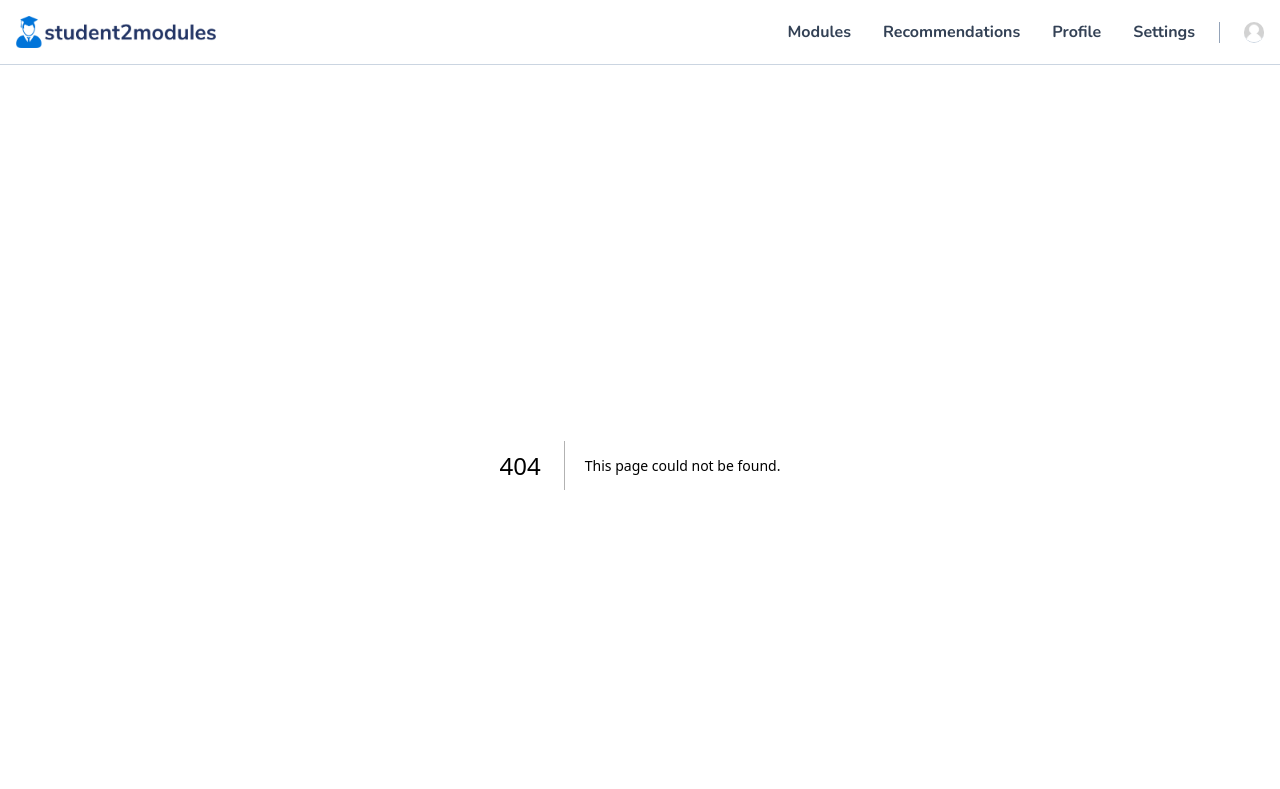
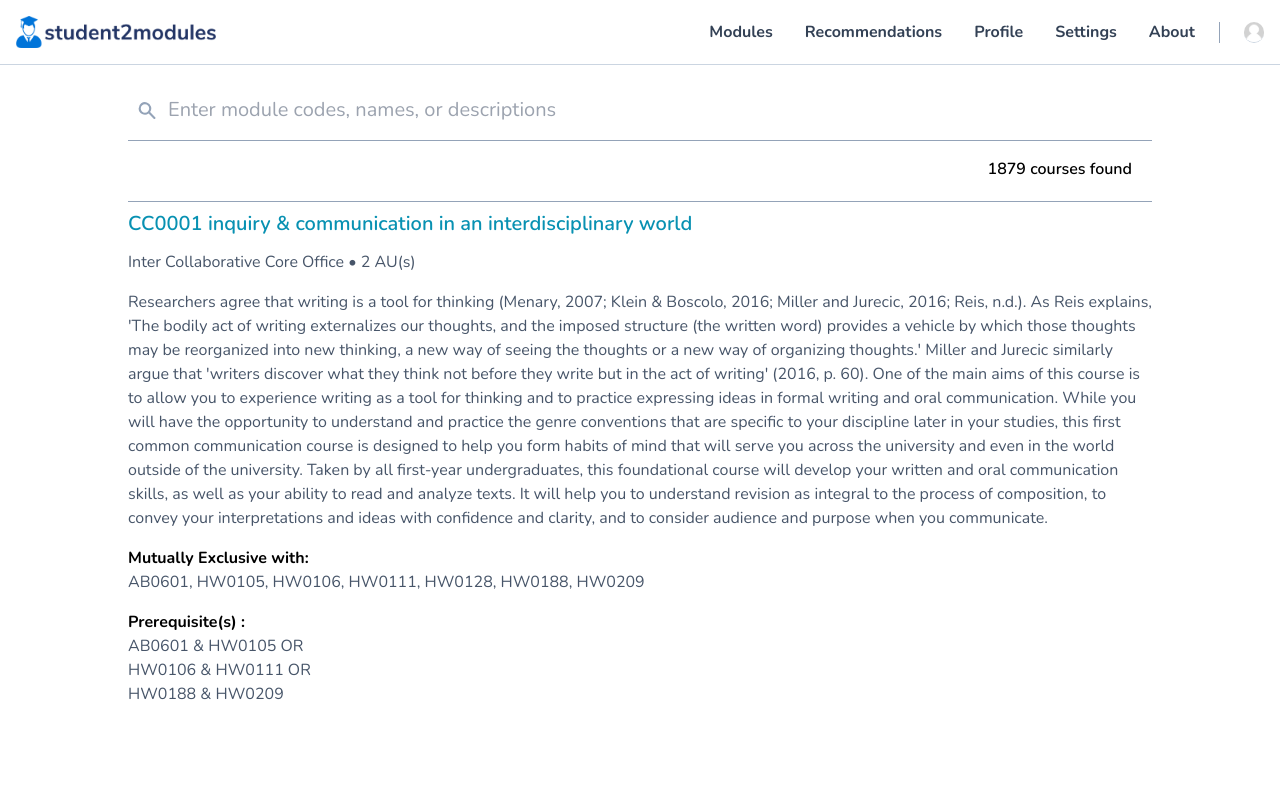
Before and after one commit to kjj1998/modules-recommender, a Next.js app in the folder frontend/: page /modules in a window 1280 px wide. Before the commit this address had no page. Shown: the top 789 px of the page. Built offline with nearby package versions, Linux system fonts and the light colour scheme.

Commit message:
added layout for page displaying all modules

```diff
--- a/frontend/app/components/Navbar.tsx
+++ b/frontend/app/components/Navbar.tsx
@@ -1,27 +1,40 @@
 import React from 'react'
 import Image from 'next/image'
+import Link from 'next/link'
 
 
 export default function Navbar() {
   return (
-    <div className='bg-white sticky border-b-slate-300 border-b w-full flex-none'>
+    <div className='bg-white fixed top-0 left-0 right-0 border-b-slate-300 border-b w-full flex-none'>
       <div className='max-w-7xl mx-auto'>
         <div className='mx-4 py-4'>
           <div className='relative flex items-center'>
+            <Link href='/'>
               <Image
                 src='/images/logo.png'
                 width={200}
                 height={200}
                 alt = "Logo of student2modules"
-              className=''
               />
+            </Link>
             <div className='relative flex ml-auto items-center'>
               <nav className='leading-6 font-bold text-slate-700'>
                 <ul className='flex space-x-8'>
-                  <li>Modules</li>
-                  <li>Recommendations</li>
-                  <li>Profile</li>
-                  <li>Settings</li>
+                  <li>
+                    <Link href="/modules">Modules</Link>
+                  </li>
+                  <li>
+                    <Link href='#'>Recommendations</Link>
+                  </li>
+                  <li>
+                    <Link href='#'>Profile</Link>
+                  </li>
+                  <li>
+                    <Link href='#'>Settings</Link>
+                  </li>
+                  <li>
+                    <Link href='#'>About</Link>
+                  </li>
                 </ul>
               </nav>
               <div className='flex items-center border-l border-slate-400 ml-6 pl-6'>
--- a/frontend/app/components/Search.tsx
+++ b/frontend/app/components/Search.tsx
@@ -6,10 +6,6 @@ import { BiSearch } from 'react-icons/bi';
 const Search = () => {
   const [search, setSearch] = useState('')
 
-  const handleSubmit = async (e: FormEvent<HTMLFormElement>) => {
-    e.preventDefault()
-    setSearch('')
-  }
 
   return (
     // Overall box containing search elements
--- /dev/null
+++ b/frontend/app/modules/components/Item.tsx
@@ -0,0 +1,31 @@
+import React from 'react'
+
+export default function Item() {
+  return (
+    <div className='mb-20'>
+      <h2 className='mb-3 text-xl font-semibold text-cyan-600 mt-1'>
+        CC0001 <span className='lowercase'>INQUIRY & COMMUNICATION IN AN INTERDISCIPLINARY WORLD</span>
+      </h2>
+      <p className='text-slate-600 mb-4'>
+        Inter Collaborative Core Office • 2 AU(s)
+      </p>
+      <p className='text-slate-600 mb-4'>
+      Researchers agree that writing is a tool for thinking (Menary, 2007; Klein & Boscolo, 2016; Miller and Jurecic, 2016; Reis, n.d.). As Reis explains, 'The bodily act of writing externalizes our thoughts, and the imposed structure (the written word) provides a vehicle by which those thoughts may be reorganized into new thinking, a new way of seeing the thoughts or a new way of organizing thoughts.' Miller and Jurecic similarly argue that 'writers discover what they think not before they write but in the act of writing' (2016, p. 60). One of the main aims of this course is to allow you to experience writing as a tool for thinking and to practice expressing ideas in formal writing and oral communication. While you will have the opportunity to understand and practice the genre conventions that are specific to your discipline later in your studies, this first common communication course is designed to help you form habits of mind that will serve you across the university and even in the world outside of the university. Taken by all first-year undergraduates, this foundational course will develop your written and oral communication skills, as well as your ability to read and analyze texts. It will help you to understand revision as integral to the process of composition, to convey your interpretations and ideas with confidence and clarity, and to consider audience and purpose when you communicate.
+      </p>
+      <section className='mb-4'>
+        <p className='font-bold'>
+          Mutually Exclusive with:
+        </p>
+        <p className='text-slate-600'>AB0601, HW0105, HW0106, HW0111, HW0128, HW0188, HW0209</p>
+      </section>
+      <section className='mb-4'>
+        <p className='font-bold'>
+          Prerequisite(s) :
+        </p>
+        <p className='text-slate-600'>AB0601 & HW0105 OR</p>
+        <p className='text-slate-600'>HW0106 & HW0111 OR</p>
+        <p className='text-slate-600'>HW0188 & HW0209</p>
+      </section>
+    </div>
+  )
+}
--- /dev/null
+++ b/frontend/app/modules/components/Search.tsx
@@ -0,0 +1,28 @@
+'use client';
+
+import React, { useState } from 'react'
+import { BiSearch } from 'react-icons/bi';
+
+const Search = () => {
+  const [search, setSearch] = useState('')
+
+
+  return (
+    <form className='w-full border-b py-2 border-slate-400 flex flex-row sticky top-20 bg-white'>
+      <button className="p-1 ml-1 font-bold align-middle">
+        <svg className="text-slate-400 h-5 w-5" viewBox="0 0 18 19" fill="currentColor">
+          <path fill-rule="evenodd" d="M8 4a4 4 0 100 8 4 4 0 000-8zM2 8a6 6 0 1110.89 3.476l4.817 4.817a1 1 0 01-1.414 1.414l-4.816-4.816A6 6 0 012 8z" clip-rule="evenodd" />
+        </svg>
+      </button>
+      <input
+        type="text"
+        value={search}
+        onChange={(e) => setSearch(e.target.value)}
+        className= "p-2 w-full text-xl"
+        placeholder="Enter module codes, names, or descriptions"
+      />
+    </form>
+  )
+}
+
+export default Search
--- /dev/null
+++ b/frontend/app/modules/page.tsx
@@ -0,0 +1,34 @@
+import React from 'react'
+import Search from './components/Search'
+import Item from './components/Item'
+
+export default async function Modules() {
+  return (
+    <main className="mx-auto max-w-5xl py-1 min-h-screen mt-16">
+      <Search />
+      <p className='my-2 p-5 text-right border-b border-slate-400 font-semibold'>
+        1879 courses found
+      </p>
+      <Item />
+      <Item />
+      <Item />
+      <Item />
+      <Item />
+      <nav>
+        <ul className='flex mb-4 justify-center items-center'>
+          <li className='px-2.5 py-2 mx-1 rounded-lg bg-cyan-400 text-slate-100'>1</li>
+          <li className='p-2 mx-1 '>2</li>
+          <li className='p-2 mx-1 '>3</li>
+          <li className='p-2 mx-1 ' >4</li>
+          <li className='p-2 mx-1 ' >5</li>
+          <li className='p-2 mx-1 '>
+            <svg xmlns="http://www.w3.org/2000/svg" width="24" height="24" viewBox="0 0 24 24" fill="none" stroke="currentColor" stroke-width="2" stroke-linecap="round" stroke-linejoin="round" className="block w-5"><polyline points="9 18 15 12 9 6"></polyline></svg>
+          </li>
+          <li className=''>
+            <svg xmlns="http://www.w3.org/2000/svg" width="24" height="24" viewBox="0 0 20 24" fill="none" stroke="currentColor" stroke-width="2" stroke-linecap="round" stroke-linejoin="round" className="block w-5"><polyline points="13 17 18 12 13 7"></polyline><polyline points="6 17 11 12 6 7"></polyline></svg>
+          </li>
+        </ul>
+      </nav>
+    </main>
+  )
+}
--- a/frontend/app/page.tsx
+++ b/frontend/app/page.tsx
@@ -3,12 +3,18 @@ import Image from 'next/image'
 export default function Home() {
   return (
     <div>
-      {/* <div className="flex flex-row border-4 border-cyan-400">
-        <span className='basis-3/4'>student2modules</span>
-      </div>
-      <h1 className="text-3xl font-bold">
-        Hello world!
-      </h1> */}
+      <h1 className="mt-56 mb-12 text-3xl text-center dark:text-white">
+        Hello and Welcome 👋&nbsp;
+        <span className="whitespace-nowrap">
+          to <span className="font-bold">student2modules</span> a recommendation system for undergraduate modules at NTU.
+        </span>
+      </h1>
+      <p className='mt-12 mb-12 text-2xl text-center dark:text-white'>
+        Click on the Modules link above to view all available modules or sign in and view your personalized recommendations!
+      </p>
+      <p className='mt-12 mb-12 text-2xl text-center dark:text-white'>
+        Do note that only registered users can view their personalized recommendations
+      </p>
     </div>
   )
 }
```
Also changed, not shown: frontend/.eslintrc.json. Lines whose indentation alone changed are shown as unchanged.
